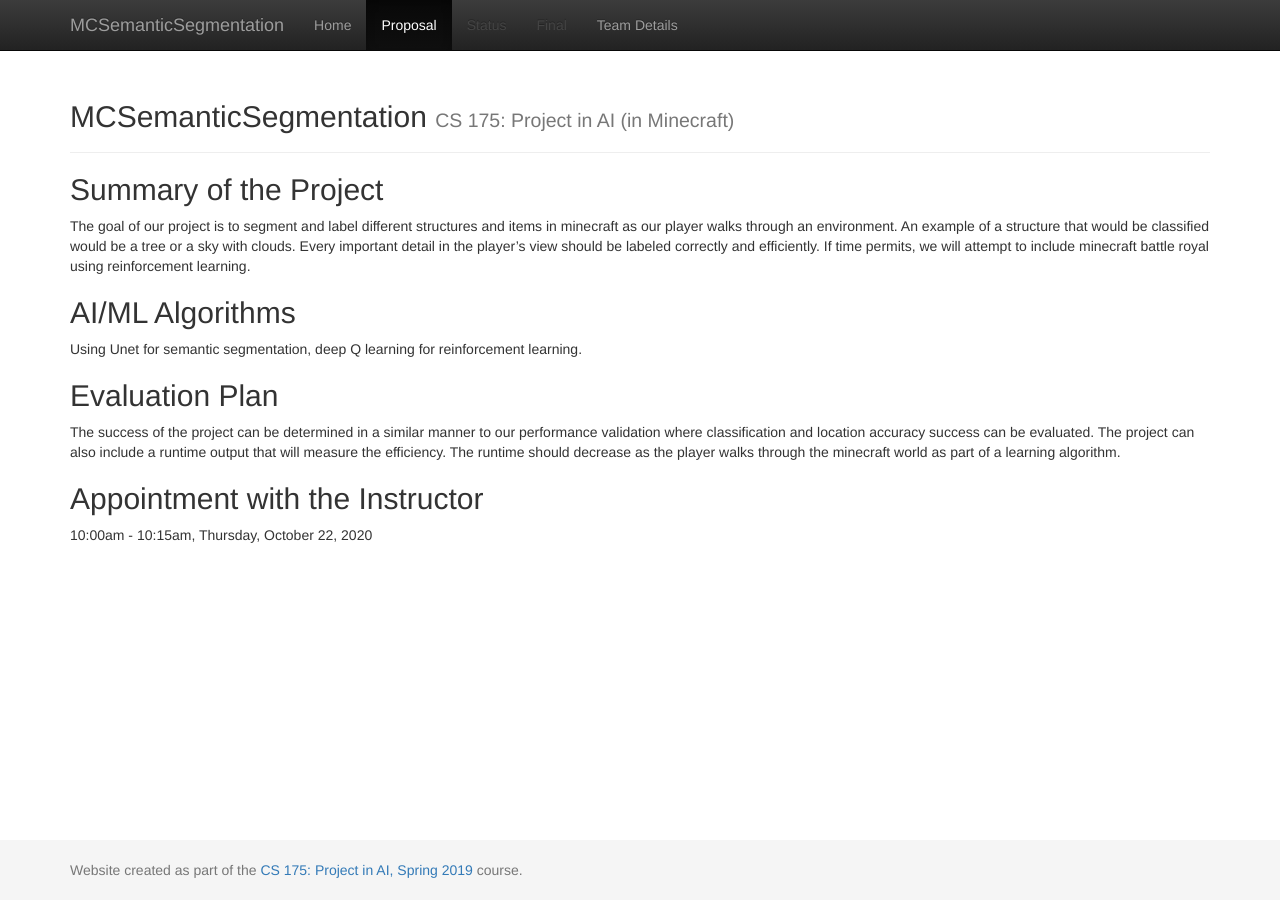
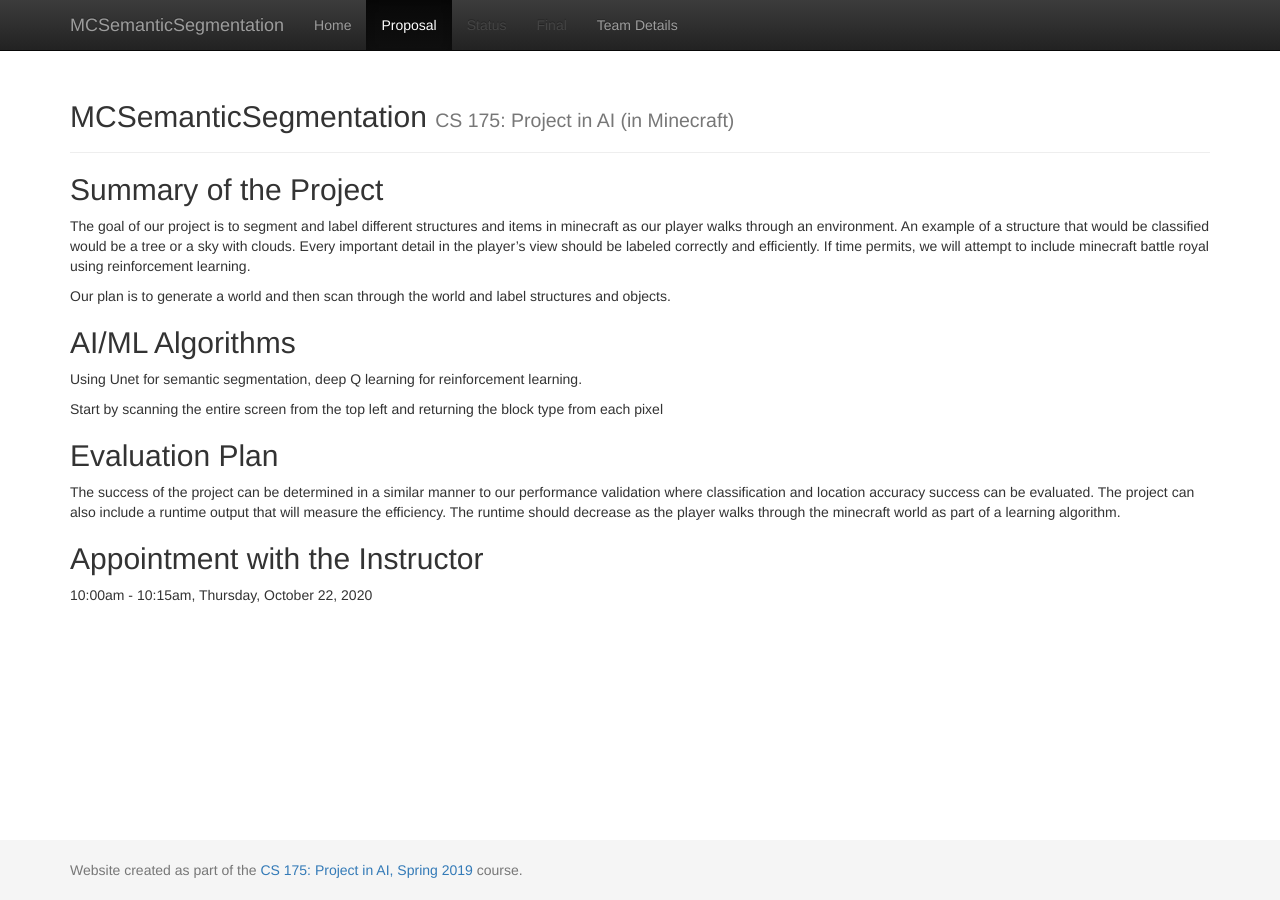
Before and after one commit to KevinJChen/MCSemanticSegmentation, a Jekyll site: the page built from docs/proposal.md, in a window 1280 px wide. Built offline with Jekyll 4.4.1, drawn with Linux system fonts in a browser that asks for light colours.

Commit message:
Update proposal.md

```diff
--- a/docs/proposal.md
+++ b/docs/proposal.md
@@ -7,8 +7,12 @@ title: Proposal
 ## Summary of the Project
 The goal of our project is to segment and label different structures and items in minecraft as our player walks through an environment. An example of a structure that would be classified would be a tree or a sky with clouds. Every important detail in the player’s view should be labeled correctly and efficiently. If time permits, we will attempt to include minecraft battle royal using reinforcement learning.
 
+Our plan is to generate a world and then scan through the world and label structures and objects.
+
 ## AI/ML Algorithms
 Using Unet for semantic segmentation, deep Q learning for reinforcement learning.
+
+Start by scanning the entire screen from the top left and returning the block type from each pixel
 
 ## Evaluation Plan
 The success of the project can be determined in a similar manner to our performance validation where classification and location accuracy success can be evaluated. The project can also include a runtime output that will measure the efficiency. The runtime should decrease as the player walks through the minecraft world as part of a learning algorithm.
```
